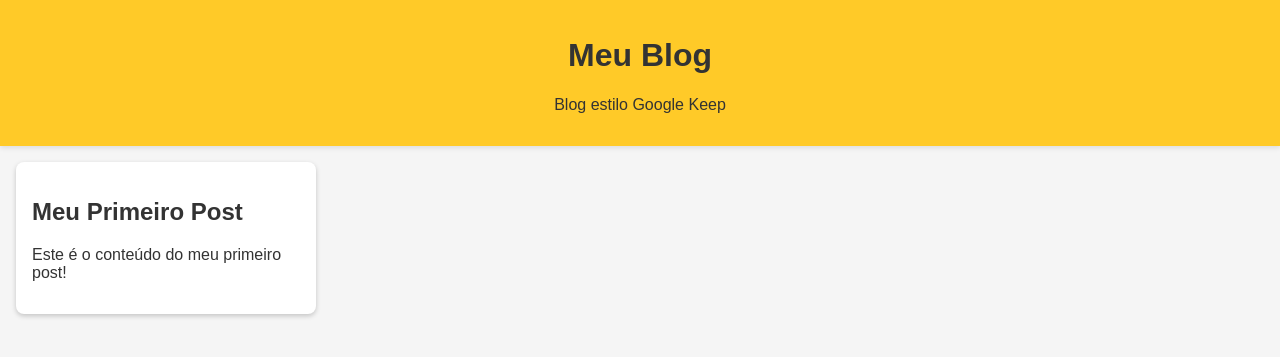
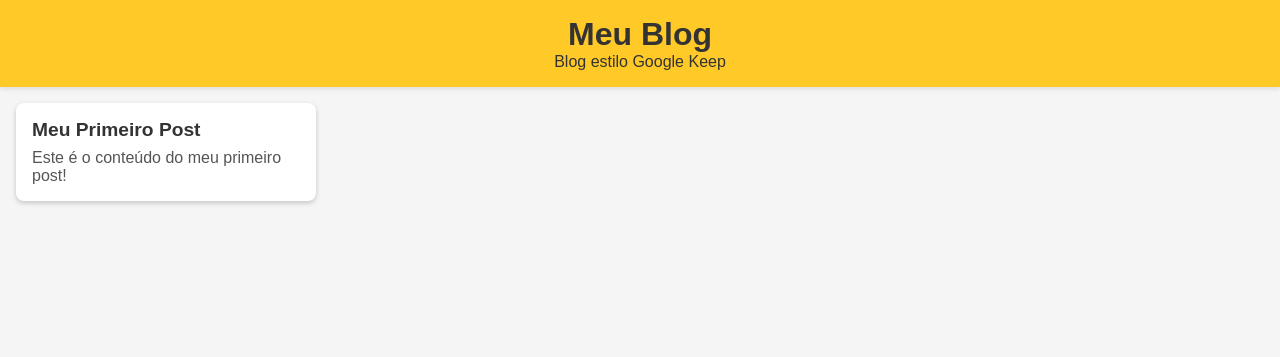
Before and after one commit to arrtthur/meu-blog, a Jekyll site: the page built from index.html, in a window 1280 px wide. Shown: the top 357 px of the page. Built offline with Jekyll 4.4.1, drawn with Linux system fonts in a browser that asks for light colours.

Commit message:
Update style.css

```diff
--- a/assets/style.css
+++ b/assets/style.css
@@ -1,11 +1,13 @@
+/* Corpo do site */
 body {
-    font-family: Arial, sans-serif;
+    font-family: 'Arial', sans-serif;
     margin: 0;
     padding: 0;
     background: #f5f5f5;
     color: #333;
 }
 
+/* Cabeçalho */
 header {
     background: #ffca28;
     color: #333;
@@ -14,6 +16,17 @@ header {
     box-shadow: 0px 2px 5px rgba(0, 0, 0, 0.1);
 }
 
+header h1 {
+    margin: 0;
+    font-size: 2rem;
+}
+
+header p {
+    margin: 0;
+    font-size: 1rem;
+}
+
+/* Grade de posts */
 main {
     display: grid;
     grid-template-columns: repeat(auto-fill, minmax(250px, 1fr));
@@ -21,24 +34,46 @@ main {
     padding: 16px;
 }
 
+/* Link envolvendo o post */
+.post-link {
+    text-decoration: none; /* Remove sublinhado */
+    color: inherit; /* Herda a cor do texto */
+}
+
+/* Estilo do post */
 .post {
     background: #fff;
     border-radius: 8px;
     box-shadow: 0 2px 5px rgba(0, 0, 0, 0.2);
     padding: 16px;
-    transition: transform 0.2s;
+    transition: transform 0.3s, box-shadow 0.3s;
     cursor: pointer;
 }
 
 .post:hover {
-    transform: scale(1.05);
+    transform: translateY(-5px); /* Eleva o post ao passar o mouse */
+    box-shadow: 0 4px 10px rgba(0, 0, 0, 0.3); /* Sombra mais forte */
 }
 
-.post-link {
-    text-decoration: none;
-    color: inherit;
+/* Títulos dos posts */
+.post h2 {
+    margin: 0 0 8px;
+    font-size: 1.2rem;
+    font-weight: bold;
 }
 
-.post-link:hover .post {
-    transform: scale(1.05);
+/* Resumo dos posts */
+.post p {
+    margin: 0;
+    color: #555;
 }
+
+/* Animação sutil */
+.post {
+    transition: transform 0.2s ease, box-shadow 0.2s ease;
+}
+
+.post:hover {
+    transform: scale(1.02);
+    box-shadow: 0 6px 12px rgba(0, 0, 0, 0.2);
+}
```
